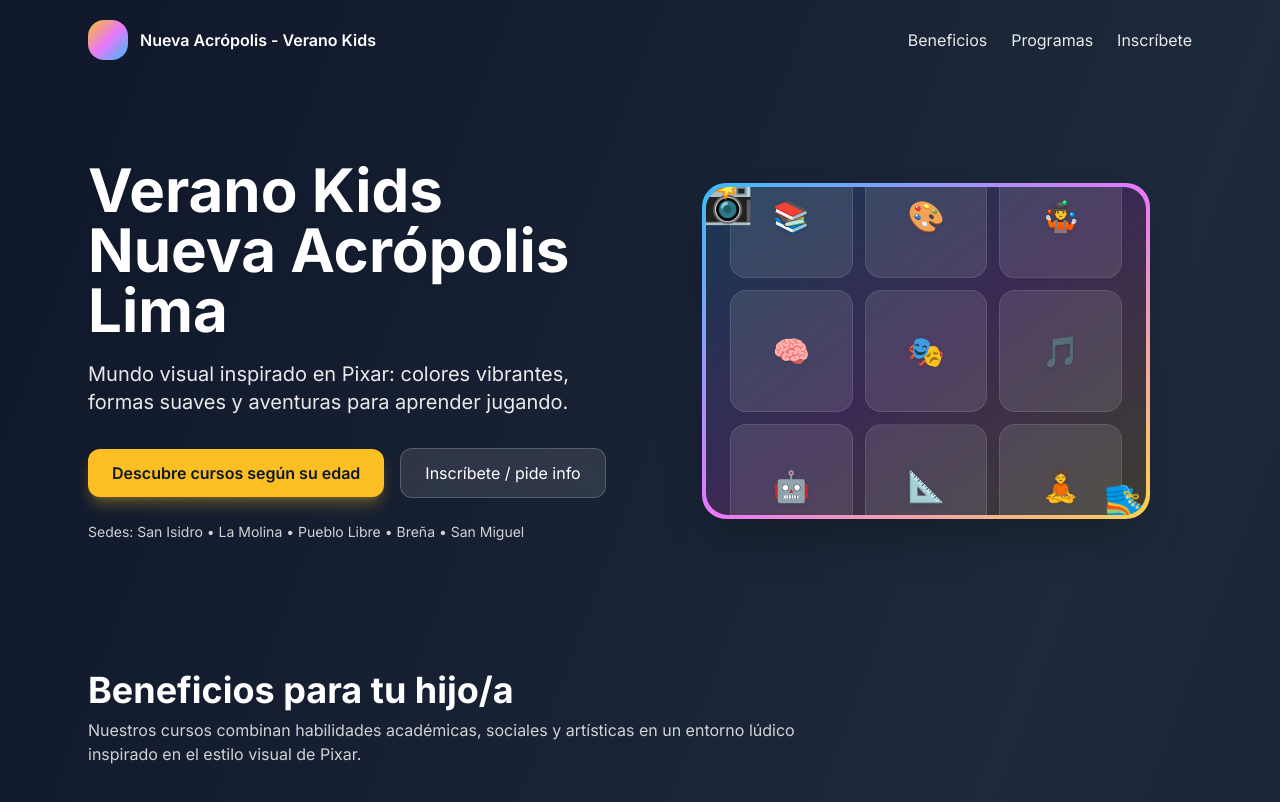
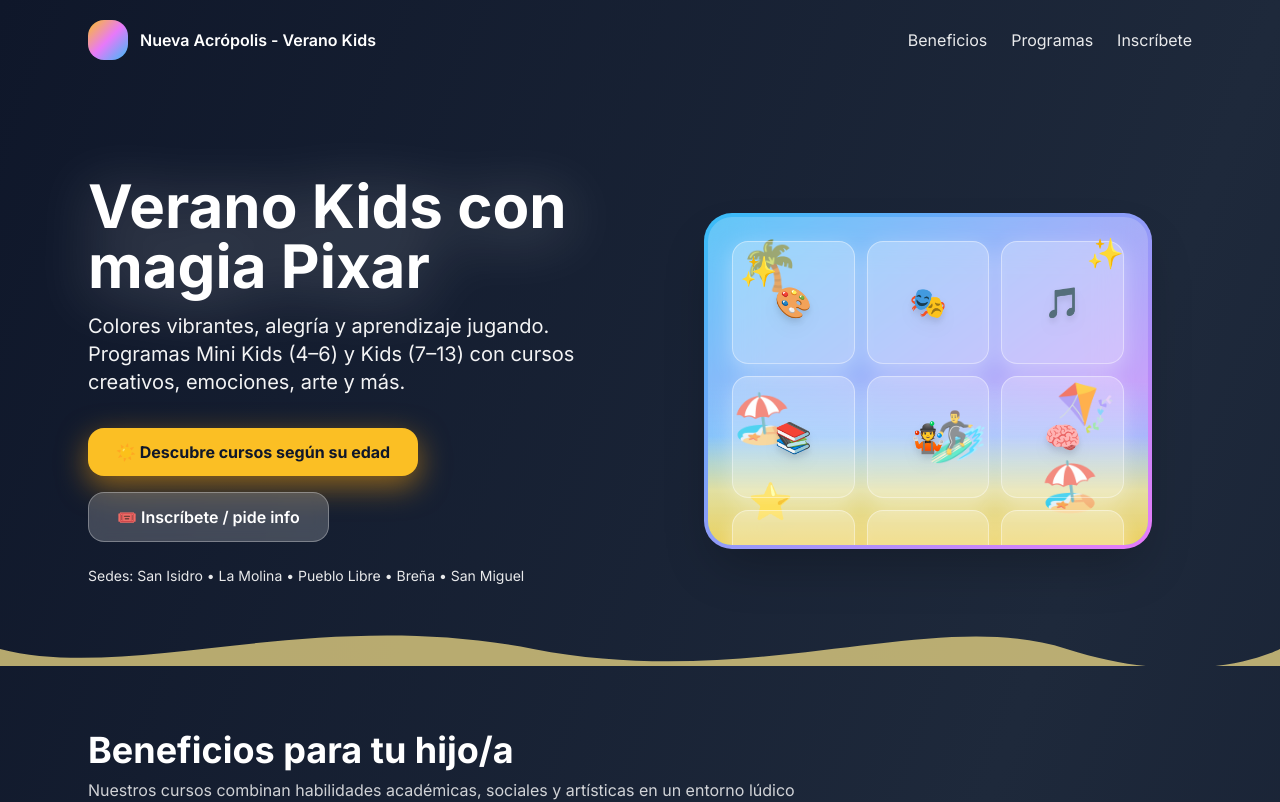
Before and after one commit to not11just12for13fun14/frontend-repo_7kwvar1s_11evhx, a React (Vite) app: page / in a window 1280 px wide. Shown: the top 802 px of the page. Built offline with nearby package versions, Linux system fonts and the light colour scheme; no server answers; a web font is replaced by a local one.

Commit message:
Update project prj_7kwvar1s - 2025-11-20T00:41:01.087Z

```diff
--- a/src/components/Hero.jsx
+++ b/src/components/Hero.jsx
@@ -4,67 +4,136 @@
 
 export default function Hero() {
   const [open, setOpen] = useState(false)
+
+  const float = (delay = 0, y = 10, duration = 3) => ({
+    animate: { y: [0, -y, 0] },
+    transition: { repeat: Infinity, duration, delay, ease: 'easeInOut' }
+  })
+
   return (
     <section className="relative overflow-hidden">
+      {/* SUMMER SKY BACKGROUND */}
       <div className="absolute inset-0 -z-10">
-        {/* Pixar-like colorful blobs */}
-        <motion.div initial={{ scale: 0.9, opacity: 0 }} animate={{ scale: 1, opacity: 1 }} transition={{ duration: 0.7 }} className="absolute -top-32 -left-32 w-[40rem] h-[40rem] rounded-full blur-3xl opacity-40 bg-gradient-to-br from-pink-400 via-yellow-300 to-sky-400" />
-        <motion.div initial={{ y: 30, opacity: 0 }} animate={{ y: 0, opacity: 1 }} transition={{ duration: 0.8, delay: 0.1 }} className="absolute -bottom-24 -right-24 w-[36rem] h-[36rem] rounded-full blur-3xl opacity-30 bg-gradient-to-tr from-indigo-400 via-fuchsia-400 to-emerald-300" />
+        {/* Sunset gradient sky */}
+        <div className="absolute inset-0 bg-gradient-to-b from-rose-400 via-amber-300 to-sky-300" />
+        {/* Sun glow */}
+        <motion.div
+          initial={{ scale: 0.8, opacity: 0 }}
+          animate={{ scale: 1, opacity: 0.9 }}
+          transition={{ duration: 0.9 }}
+          className="absolute -top-24 left-1/2 -translate-x-1/2 w-[56rem] h-[56rem] rounded-full bg-[radial-gradient(circle_at_center,_rgba(255,255,255,0.75),_rgba(255,255,255,0)_60%)]"/>
+        {/* Soft clouds */}
+        <motion.div {...float(0.2, 8, 6)} className="absolute top-10 left-10 w-64 h-32 rounded-full blur-2xl bg-white/50" />
+        <motion.div {...float(0.6, 10, 7)} className="absolute top-24 right-12 w-72 h-36 rounded-full blur-2xl bg-white/40" />
+        <motion.div {...float(1.1, 7, 5.5)} className="absolute top-40 left-1/3 w-52 h-24 rounded-full blur-xl bg-white/40" />
+        {/* Horizon shimmer */}
+        <div className="absolute inset-x-0 bottom-0 h-64 bg-gradient-to-t from-amber-200/60 via-amber-100/20 to-transparent" />
       </div>
-      <div className="max-w-6xl mx-auto px-6 pt-20 pb-16 grid lg:grid-cols-2 gap-10 items-center">
+
+      <div className="max-w-6xl mx-auto px-6 pt-24 pb-20 grid lg:grid-cols-2 gap-12 items-center">
+        {/* COPY */}
         <div>
-          <motion.h1 initial={{ opacity: 0, y: 20 }} animate={{ opacity: 1, y: 0 }} transition={{ duration: 0.6 }} className="text-4xl md:text-6xl font-extrabold leading-tight text-white drop-shadow">
-            Verano Kids Nueva Acrópolis Lima
+          <motion.h1
+            initial={{ opacity: 0, y: 16 }}
+            animate={{ opacity: 1, y: 0 }}
+            transition={{ duration: 0.6 }}
+            className="text-4xl md:text-6xl font-extrabold leading-tight text-white drop-shadow-[0_6px_30px_rgba(255,255,255,0.35)]"
+          >
+            Verano Kids con magia Pixar
           </motion.h1>
-          <motion.p initial={{ opacity: 0, y: 20 }} animate={{ opacity: 1, y: 0 }} transition={{ duration: 0.6, delay: 0.1 }} className="mt-5 text-lg md:text-xl text-white/90 max-w-xl">
-            Mundo visual inspirado en Pixar: colores vibrantes, formas suaves y aventuras para aprender jugando.
+          <motion.p
+            initial={{ opacity: 0, y: 16 }}
+            animate={{ opacity: 1, y: 0 }}
+            transition={{ duration: 0.6, delay: 0.1 }}
+            className="mt-4 text-lg md:text-xl text-white/95 max-w-xl"
+          >
+            Colores vibrantes, alegría y aprendizaje jugando. Programas Mini Kids (4–6) y Kids (7–13) con cursos creativos, emociones, arte y más.
           </motion.p>
+
           <div className="mt-8 flex flex-wrap items-center gap-4">
-            <button onClick={()=>setOpen(true)} className="inline-flex items-center rounded-xl bg-amber-400 text-slate-900 font-semibold px-6 py-3 shadow-lg shadow-amber-400/30 hover:shadow-amber-400/50 transition">
-              Descubre cursos según su edad
-            </button>
-            <a href="#formulario" className="inline-flex items-center rounded-xl bg-white/10 text-white backdrop-blur px-6 py-3 border border-white/20 hover:bg-white/20 transition">
-              Inscríbete / pide info
-            </a>
+            <motion.button
+              whileHover={{ scale: 1.04 }}
+              whileTap={{ scale: 0.98 }}
+              onClick={() => setOpen(true)}
+              className="inline-flex items-center rounded-2xl bg-amber-400 text-slate-900 font-extrabold px-7 py-3 shadow-[0_10px_30px_rgba(245,158,11,0.55)] hover:shadow-[0_14px_36px_rgba(245,158,11,0.7)] transition"
+            >
+              ☀️ Descubre cursos según su edad
+            </motion.button>
+            <motion.a
+              whileHover={{ y: -2 }}
+              href="#formulario"
+              className="inline-flex items-center rounded-2xl bg-white/20 text-white backdrop-blur px-7 py-3 border border-white/30 hover:bg-white/30 transition font-semibold"
+            >
+              🎟️ Inscríbete / pide info
+            </motion.a>
           </div>
-          <div className="mt-6 text-white/80 text-sm">
+
+          <div className="mt-6 text-white/90 text-sm">
             Sedes: San Isidro • La Molina • Pueblo Libre • Breña • San Miguel
           </div>
         </div>
+
+        {/* ILLUSTRATED SUMMER SCENE */}
         <div className="relative">
-          {/* Animated, playful card grid representing kids in action */}
-          <motion.div initial={{ scale: 0.9, opacity: 0 }} animate={{ scale: 1, opacity: 1 }} transition={{ duration: 0.7 }} className="relative mx-auto w-full max-w-md">
-            <div className="aspect-[4/3] rounded-3xl bg-gradient-to-br from-sky-400 via-fuchsia-400 to-amber-300 p-1 shadow-2xl">
-              <div className="w-full h-full rounded-[22px] bg-slate-900/80 backdrop-blur p-6 flex items-center justify-center overflow-hidden">
-                <motion.div className="grid grid-cols-3 gap-3 w-full"
-                  initial="hidden" animate="show"
-                  variants={{ hidden: {}, show: { transition: { staggerChildren: 0.06 }}}}
+          <motion.div
+            initial={{ opacity: 0, scale: 0.95 }}
+            animate={{ opacity: 1, scale: 1 }}
+            transition={{ duration: 0.7 }}
+            className="relative mx-auto w-full max-w-md"
+          >
+            {/* Card with Pixar-ish glossy glass */}
+            <div className="aspect-[4/3] rounded-[28px] p-1 shadow-2xl bg-gradient-to-br from-sky-400 to-fuchsia-400">
+              <div className="w-full h-full rounded-[24px] bg-white/20 backdrop-blur-xl relative overflow-hidden">
+                {/* Sea */}
+                <div className="absolute bottom-0 inset-x-0 h-1/2 bg-gradient-to-t from-sky-400/80 via-sky-300/70 to-transparent" />
+                {/* Sand */}
+                <div className="absolute bottom-0 inset-x-0 h-1/3 bg-gradient-to-t from-amber-300/90 via-amber-200/80 to-transparent" />
+
+                {/* Floating items */}
+                <motion.div {...float(0.1, 8, 4.5)} className="absolute left-6 bottom-24 text-5xl">🏖️</motion.div>
+                <motion.div {...float(0.4, 10, 5)} className="absolute right-8 bottom-28 text-5xl">🪁</motion.div>
+                <motion.div {...float(0.7, 6, 4)} className="absolute left-1/2 -translate-x-1/2 bottom-20 text-5xl">🏄‍♂️</motion.div>
+                <motion.div {...float(1.2, 7, 5.2)} className="absolute left-10 bottom-6 text-4xl">⭐</motion.div>
+                <motion.div {...float(1.5, 9, 5.8)} className="absolute right-12 bottom-8 text-5xl">🏖️</motion.div>
+                <motion.div {...float(1.8, 12, 6.2)} className="absolute left-8 top-8 text-5xl">🌴</motion.div>
+
+                {/* Kids icons grid like stickers */}
+                <motion.div
+                  initial="hidden"
+                  animate="show"
+                  variants={{ hidden: {}, show: { transition: { staggerChildren: 0.06 } } }}
+                  className="absolute inset-x-6 top-6 grid grid-cols-3 gap-3"
                 >
-                  {[
-                    '📚','🎨','🤹','🧠','🎭','🎵','🤖','📐','🧘'
-                  ].map((e,i)=> (
-                    <motion.div key={i}
-                      variants={{ hidden: { y: 12, opacity: 0 }, show: { y: 0, opacity: 1 }}}
-                      whileHover={{ scale: 1.06, rotate: [0, -2, 2, 0] }}
-                      transition={{ type: 'spring', stiffness: 220, damping: 14 }}
-                      className="aspect-square rounded-2xl bg-white/10 border border-white/10 flex items-center justify-center text-3xl">
-                      <span className="drop-shadow">{e}</span>
+                  {['🎨','🎭','🎵','📚','🤹','🧠','📐','🤖','🧘'].map((e, i) => (
+                    <motion.div
+                      key={i}
+                      variants={{ hidden: { y: 12, opacity: 0 }, show: { y: 0, opacity: 1 } }}
+                      whileHover={{ scale: 1.06, rotate: [0, -3, 3, 0] }}
+                      transition={{ type: 'spring', stiffness: 220, damping: 16 }}
+                      className="aspect-square rounded-2xl bg-white/30 border border-white/40 flex items-center justify-center text-3xl shadow-[0_6px_20px_rgba(255,255,255,0.35)]"
+                    >
+                      <span className="drop-shadow-lg">{e}</span>
                     </motion.div>
                   ))}
                 </motion.div>
-                {/* Floating stickers vibe */}
-                <motion.div className="absolute -top-3 -left-3 text-5xl" animate={{ y: [0, -6, 0] }} transition={{ repeat: Infinity, duration: 3 }}>
-                  📸
-                </motion.div>
-                <motion.div className="absolute -bottom-4 -right-4 text-5xl" animate={{ y: [0, 6, 0] }} transition={{ repeat: Infinity, duration: 3.2 }}>
-                  🛼
-                </motion.div>
+
+                {/* Sparkles */}
+                <motion.div {...float(0.3, 6, 3.8)} className="absolute top-6 right-6 text-3xl">✨</motion.div>
+                <motion.div {...float(0.9, 6, 4.1)} className="absolute top-10 left-8 text-3xl">✨</motion.div>
               </div>
             </div>
           </motion.div>
         </div>
       </div>
-      <AgeModal open={open} onClose={()=>setOpen(false)} />
+
+      {/* Decorative wave divider */}
+      <div className="absolute bottom-0 inset-x-0 -mb-1">
+        <svg className="w-full h-16 text-amber-200/70" viewBox="0 0 1440 100" preserveAspectRatio="none" fill="currentColor">
+          <path d="M0,67 C150,120 350,0 600,67 C850,134 1050,0 1200,67 C1350,134 1440,67 1440,67 L1440,150 L0,150 Z"></path>
+        </svg>
+      </div>
+
+      <AgeModal open={open} onClose={() => setOpen(false)} />
     </section>
   )
 }
```
Also changed, not shown: 1 other file (tests, documents, lock files or other folders).
